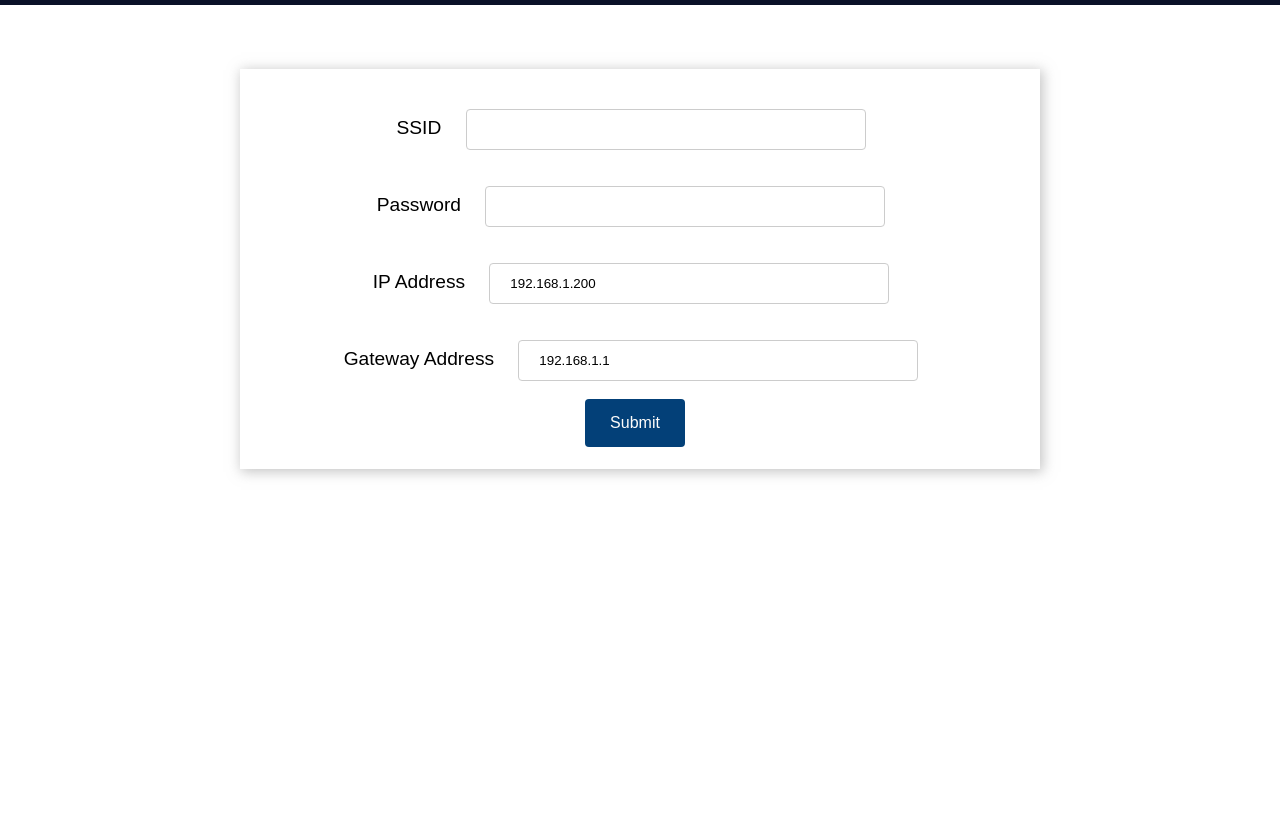
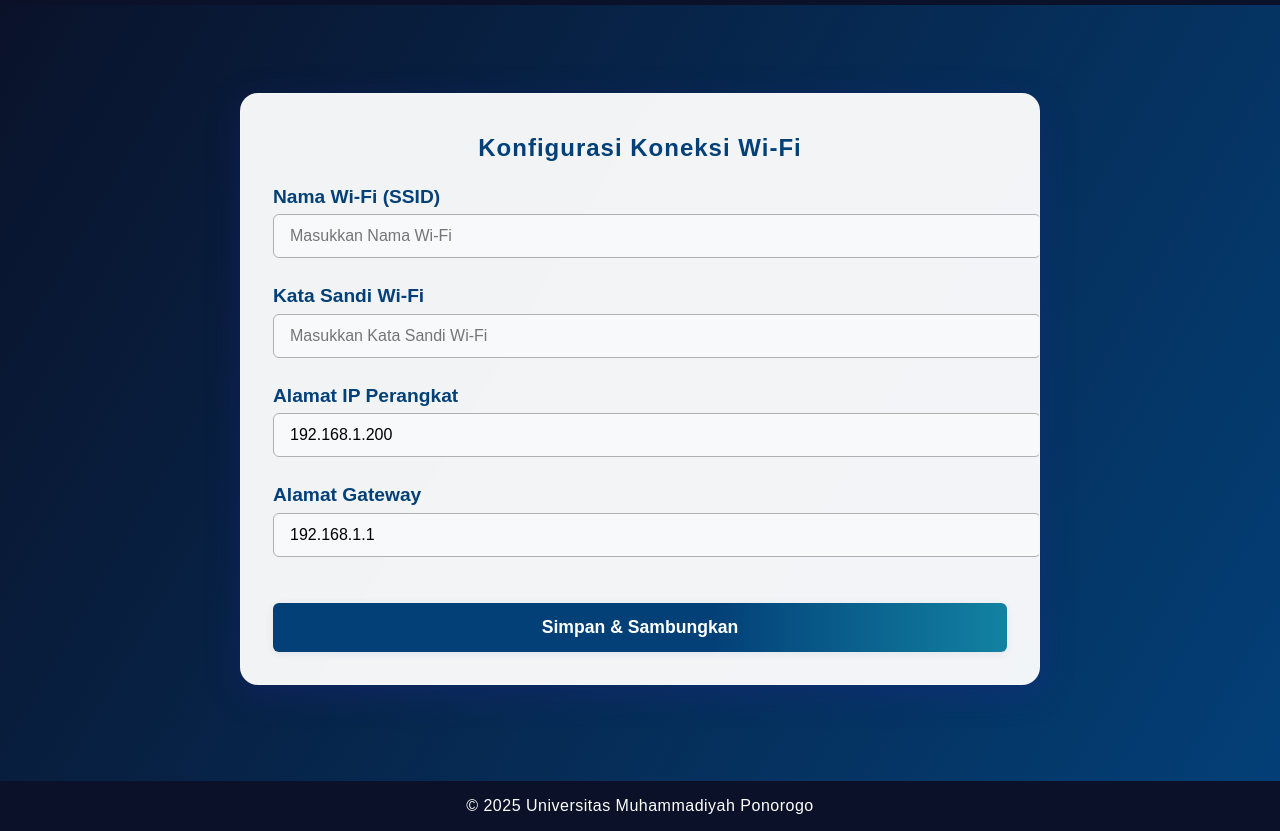
Before and after one commit to alfandirifaul/Lora-ESP32, a plain HTML site: page wifi-manager-lora/data/wifimanager.html in a window 1280 px wide. Shown: the part 67-898 px from the top of the page. Before the commit the page ends 800 px from the top, so only its background shows below. Drawn offline with Linux system fonts and the light colour scheme.

Commit message:
feat(ui): Revamp web interface for Wi-Fi manager with improved layout and styling

```diff
--- a/wifi-manager-lora/data/style.css
+++ b/wifi-manager-lora/data/style.css
@@ -36,7 +36,7 @@ body {
 
 .card {
   background-color: white;
-  box-shadow: 2px 2px 12px 1px rgba(140,140,140,.5);
+  box-shadow: 2px 2px 12px 1px rgba(140, 140, 140, .5);
 }
 
 .card-title {
@@ -58,13 +58,15 @@ input[type=submit] {
   margin-right: 10px;
   border-radius: 4px;
   transition-duration: 0.4s;
-  }
+}
 
 input[type=submit]:hover {
   background-color: #1282A2;
 }
 
-input[type=text], input[type=number], select {
+input[type=text],
+input[type=number],
+select {
   width: 50%;
   padding: 12px 20px;
   margin: 18px;
@@ -77,14 +79,17 @@ input[type=text], input[type=number], select {
 label {
   font-size: 1.2rem;
 }
-.value{
+
+.value {
   font-size: 1.2rem;
   color: #1282A2;
 }
+
 .state {
   font-size: 1.2rem;
   color: #1282A2;
 }
+
 button {
   border: none;
   color: #FEFCFB;
@@ -95,15 +100,102 @@ button {
   border-radius: 4px;
   transition-duration: 0.4s;
 }
+
 .button-on {
   background-color: #034078;
 }
+
 .button-on:hover {
   background-color: #1282A2;
 }
+
 .button-off {
   background-color: #858585;
 }
+
 .button-off:hover {
   background-color: #252524;
 }
+
+body {
+  background: linear-gradient(120deg, #0A1128 0%, #034078 100%);
+  min-height: 100vh;
+}
+
+.card {
+  border-radius: 18px;
+  overflow: hidden;
+  padding: 2.5rem 2rem 2rem 2rem;
+  box-shadow: 0 8px 32px 0 rgba(31, 38, 135, 0.37);
+  border: 1px solid rgba(255, 255, 255, 0.18);
+  background: rgba(255, 255, 255, 0.95);
+  backdrop-filter: blur(4px);
+  margin-top: 1.5rem;
+}
+
+.card-title {
+  font-size: 1.5rem;
+  color: #034078;
+  margin-bottom: 1.5rem;
+  letter-spacing: 1px;
+}
+
+.form-group {
+  margin-bottom: 1.2rem;
+  text-align: left;
+}
+
+label {
+  display: block;
+  margin-bottom: 0.4rem;
+  font-weight: 600;
+  color: #034078;
+}
+
+input[type=text],
+input[type=number] {
+  width: 100%;
+  padding: 12px 16px;
+  border: 1px solid #b0b0b0;
+  border-radius: 6px;
+  font-size: 1rem;
+  background: #f7f9fa;
+  transition: border 0.2s;
+}
+
+input[type=text]:focus,
+input[type=number]:focus {
+  border: 1.5px solid #1282A2;
+  outline: none;
+  background: #fff;
+}
+
+input[type=submit] {
+  width: 100%;
+  padding: 14px 0;
+  font-size: 1.1rem;
+  font-weight: 600;
+  border-radius: 6px;
+  background: linear-gradient(90deg, #034078 60%, #1282A2 100%);
+  color: #fff;
+  border: none;
+  box-shadow: 0 2px 8px rgba(3, 64, 120, 0.08);
+  cursor: pointer;
+  margin-top: 1.2rem;
+  transition: background 0.2s, box-shadow 0.2s;
+}
+
+input[type=submit]:hover {
+  background: linear-gradient(90deg, #1282A2 0%, #034078 100%);
+  box-shadow: 0 4px 16px rgba(18, 130, 162, 0.12);
+}
+
+@media (max-width: 600px) {
+  .card {
+    padding: 1.2rem 0.5rem 1.5rem 0.5rem;
+  }
+
+  .content {
+    padding: 2% 0.5rem;
+  }
+}
--- a/wifi-manager-lora/data/wifimanager.html
+++ b/wifi-manager-lora/data/wifimanager.html
@@ -1,33 +1,151 @@
 <!DOCTYPE html>
-<html>
+<html lang="id">
 <head>
-  <title>ESP Wi-Fi Manager</title>
-  <meta name="viewport" content="width=device-width, initial-scale=1">
-  <link rel="icon" href="data:,">
-  <link rel="stylesheet" type="text/css" href="style.css">
+  <meta charset="UTF-8">
+  <meta name="viewport" content="width=device-width, initial-scale=1.0">
+  <title>LoRa Security Wi-Fi Manager</title>
+  <link rel="icon" href="favicon.png">
+  <style>
+    html {
+      font-family: Arial, Helvetica, sans-serif;
+      display: inline-block;
+      text-align: center;
+    }
+    h1 {
+      font-size: 1.8rem;
+      color: white;
+    }
+    .topnav {
+      overflow: hidden;
+      background-color: #0A1128;
+    }
+    body {
+      margin: 0;
+      background: linear-gradient(120deg, #0A1128 0%, #034078 100%);
+      min-height: 100vh;
+    }
+    .content {
+      padding: 5%;
+    }
+    .card-grid {
+      max-width: 800px;
+      margin: 0 auto;
+      display: grid;
+      grid-gap: 2rem;
+      grid-template-columns: repeat(auto-fit, minmax(300px, 1fr));
+    }
+    .card {
+      background: rgba(255,255,255,0.95);
+      box-shadow: 0 8px 32px 0 rgba(31, 38, 135, 0.37);
+      border-radius: 18px;
+      overflow: hidden;
+      padding: 2.5rem 2rem 2rem 2rem;
+      border: 1px solid rgba(255,255,255,0.18);
+      backdrop-filter: blur(4px);
+      margin-top: 1.5rem;
+    }
+    .card-title {
+      font-size: 1.5rem;
+      color: #034078;
+      margin-bottom: 1.5rem;
+      letter-spacing: 1px;
+      font-weight: bold;
+    }
+    .form-group {
+      margin-bottom: 1.2rem;
+      text-align: left;
+    }
+    label {
+      display: block;
+      margin-bottom: 0.4rem;
+      font-weight: 600;
+      color: #034078;
+      font-size: 1.2rem;
+    }
+    input[type=text], input[type=number] {
+      width: 100%;
+      padding: 12px 16px;
+      border: 1px solid #b0b0b0;
+      border-radius: 6px;
+      font-size: 1rem;
+      background: #f7f9fa;
+      transition: border 0.2s;
+      margin-bottom: 8px;
+    }
+    input[type=text]:focus, input[type=number]:focus {
+      border: 1.5px solid #1282A2;
+      outline: none;
+      background: #fff;
+    }
+    input[type=submit] {
+      width: 100%;
+      padding: 14px 0;
+      font-size: 1.1rem;
+      font-weight: 600;
+      border-radius: 6px;
+      background: linear-gradient(90deg, #034078 60%, #1282A2 100%);
+      color: #fff;
+      border: none;
+      box-shadow: 0 2px 8px rgba(3,64,120,0.08);
+      cursor: pointer;
+      margin-top: 1.2rem;
+      transition: background 0.2s, box-shadow 0.2s;
+    }
+    input[type=submit]:hover {
+      background: linear-gradient(90deg, #1282A2 0%, #034078 100%);
+      box-shadow: 0 4px 16px rgba(18,130,162,0.12);
+    }
+    footer {
+      margin-top:2rem;
+      padding:1rem 0;
+      background:#0A1128;
+      color:#fff;
+      text-align:center;
+      font-size:1rem;
+      letter-spacing:0.5px;
+    }
+    @media (max-width: 600px) {
+      .card {
+        padding: 1.2rem 0.5rem 1.5rem 0.5rem;
+      }
+      .content {
+        padding: 2% 0.5rem;
+      }
+    }
+  </style>
 </head>
 <body>
   <div class="topnav">
-    <h1>ESP Wi-Fi Manager</h1>
+    <h1>LoRa Security Wi-Fi Manager</h1>
   </div>
   <div class="content">
     <div class="card-grid">
       <div class="card">
+        <div class="card-title">Konfigurasi Koneksi Wi-Fi</div>
         <form action="/" method="POST">
-          <p>
-            <label for="ssid">SSID</label>
-            <input type="text" id ="ssid" name="ssid"><br>
-            <label for="pass">Password</label>
-            <input type="text" id ="pass" name="pass"><br>
-            <label for="ip">IP Address</label>
-            <input type="text" id ="ip" name="ip" value="192.168.1.200"><br>
-            <label for="gateway">Gateway Address</label>
-            <input type="text" id ="gateway" name="gateway" value="192.168.1.1"><br>
-            <input type ="submit" value ="Submit">
-          </p>
+          <div class="form-group">
+            <label for="ssid">Nama Wi-Fi (SSID)</label>
+            <input type="text" id="ssid" name="ssid" placeholder="Masukkan Nama Wi-Fi" required>
+          </div>
+          <div class="form-group">
+            <label for="pass">Kata Sandi Wi-Fi</label>
+            <input type="text" id="pass" name="pass" placeholder="Masukkan Kata Sandi Wi-Fi">
+          </div>
+          <div class="form-group">
+            <label for="ip">Alamat IP Perangkat</label>
+            <input type="text" id="ip" name="ip" value="192.168.1.200" required>
+          </div>
+          <div class="form-group">
+            <label for="gateway">Alamat Gateway</label>
+            <input type="text" id="gateway" name="gateway" value="192.168.1.1" required>
+          </div>
+          <input type="submit" value="Simpan & Sambungkan">
         </form>
       </div>
     </div>
   </div>
+  <footer>
+    &copy; 2025 Universitas Muhammadiyah Ponorogo
+  </footer>
 </body>
 </html>
```
Also changed, not shown: wifi-manager-lora/data/index.html (+13 -10 lines), 1 other file.
